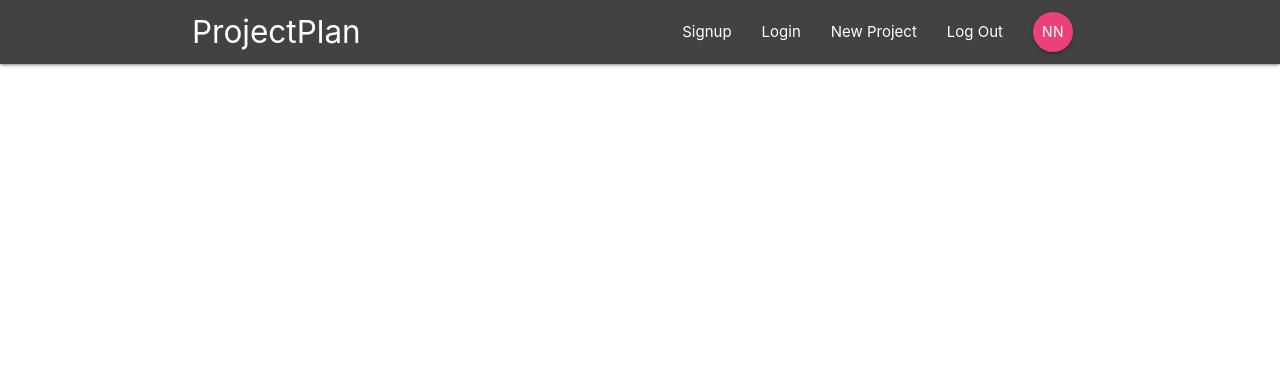
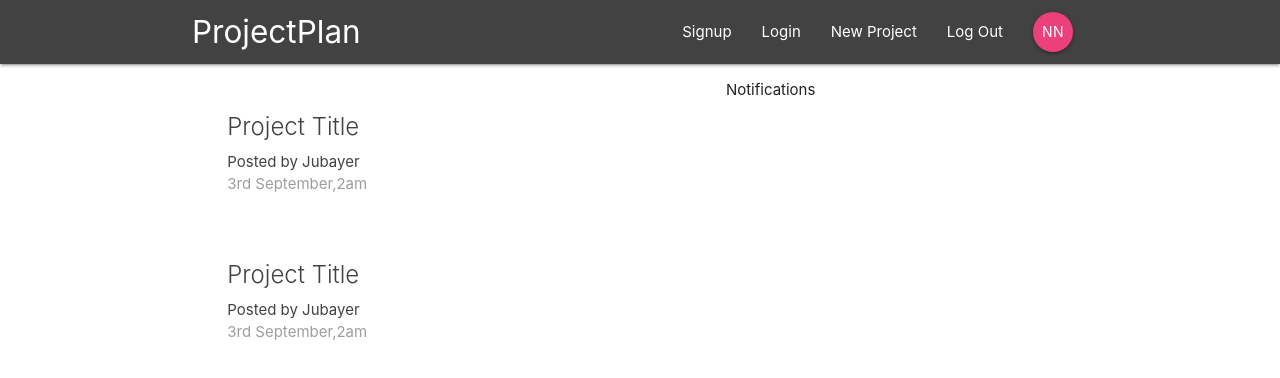
Before and after one commit to jakdev047/projectplan, a React (Create React App) app: page / in a window 1280 px wide. Shown: the top 378 px of the page. Built offline with nearby package versions, Linux system fonts and the light colour scheme.

Commit message:
to add react-router-dom, Nav & Dashboard Component

```diff
--- a/src/App.js
+++ b/src/App.js
@@ -6,12 +6,18 @@ import './assets/sass/index.scss';
 
 // components
 import Navbar from './components/layout/Navbar';
+import Dashboard from './components/dashboard/Dashboard';
+import Error from './components/Error/Error';
 
 function App() {
   return (
     <Router>
       <div className="App">
         <Navbar/>
+        <Switch>
+          <Route exact path='/' component={Dashboard}/>
+          <Route path='*' component={Error}/>
+        </Switch>
       </div>
     </Router>
   );
--- a/src/assets/sass/index.scss
+++ b/src/assets/sass/index.scss
@@ -1,5 +1,13 @@
-$secondaryColor: #eb1b33;
+$secondaryColor: #ec407a;
 
 h2 {
   color: $secondaryColor;
 }
+
+// error-section
+.error-section {
+  h2{
+    font-size: 78px;
+    text-align: center;
+  }
+}
--- /dev/null
+++ b/src/components/Error/Error.js
@@ -0,0 +1,11 @@
+import React from 'react';
+
+const Error = () => {
+  return (
+    <div className="error-section">
+      <h2>404 !!!</h2>
+    </div>
+  );
+};
+
+export default Error;
--- a/src/components/dashboard/Dashboard.js
+++ b/src/components/dashboard/Dashboard.js
@@ -0,0 +1,20 @@
+import React from 'react';
+import Notification from './Notification';
+import ProjectList from '../projects/ProjectList';
+
+const Dashboard = () => {
+  return (
+    <div className="dashboard container">
+      <div className="row">
+        <div className="col s12 m6">
+          <ProjectList />
+        </div>
+        <div className="col s12m5 offset-m1">
+          <Notification />
+        </div>
+      </div>
+    </div>
+  );
+};
+
+export default Dashboard;
--- a/src/components/dashboard/Notification.js
+++ b/src/components/dashboard/Notification.js
@@ -0,0 +1,11 @@
+import React from 'react';
+
+const Notification = () => {
+  return (
+    <div>
+      <p>Notifications</p>
+    </div>
+  );
+};
+
+export default Notification;
--- a/src/components/projects/ProjectList.js
+++ b/src/components/projects/ProjectList.js
@@ -0,0 +1,24 @@
+import React from 'react';
+
+const ProjectList = () => {
+  return (
+    <div className="project-list section">
+      <div className="card z-depth-0 project-summary">
+        <div className="card-content grey-text text-darken-3">
+          <span className="card-title">Project Title</span>
+          <p>Posted by Jubayer</p>
+          <p className="grey-text">3rd September,2am</p>
+        </div>
+      </div>
+      <div className="card z-depth-0 project-summary">
+        <div className="card-content grey-text text-darken-3">
+          <span className="card-title">Project Title</span>
+          <p>Posted by Jubayer</p>
+          <p className="grey-text">3rd September,2am</p>
+        </div>
+      </div>
+    </div>
+  );
+};
+
+export default ProjectList;
```
Also changed, not shown: 1 other file (tests, documents, lock files or other folders).
